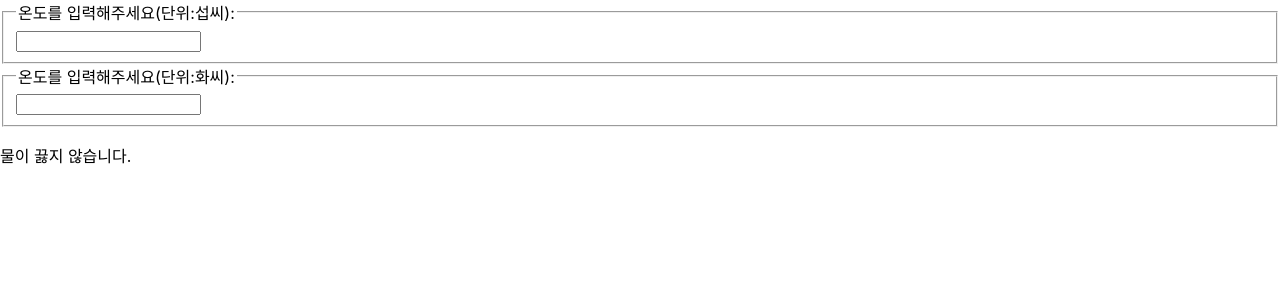
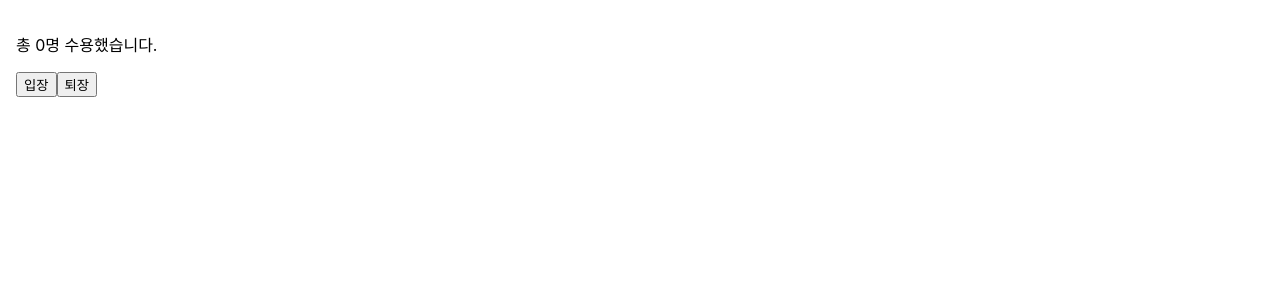
Before and after one commit to tatayeon/Start_React, a React (Create React App) app in the folder app-start/: page / in a window 1280 px wide. Shown: the top 300 px of the page. Built offline with nearby package versions, Linux system fonts and the light colour scheme.

Commit message:
chapter_07 re

```diff
--- a/app-start/src/index.js
+++ b/app-start/src/index.js
@@ -2,16 +2,13 @@ import React from 'react';
 import ReactDOM from 'react-dom/client';
 import './index.css';
 import reportWebVitals from './reportWebVitals';
-import CommentList from './chapter_05/CommentList';
-import NotificationList from './chapter_06/NotificationList'
-import TemperatureInput from './chapter_12/TemperatureInput';
-import Calculator from './chapter_12/Calculator';
+import Accommodate from './chapter_07/Accommodate'
 
 const root = ReactDOM.createRoot(document.getElementById('root'));
 
 root.render(
   <React.StrictMode>
-    <Calculator />
+    <Accommodate />
   </React.StrictMode>
 );
 
```
